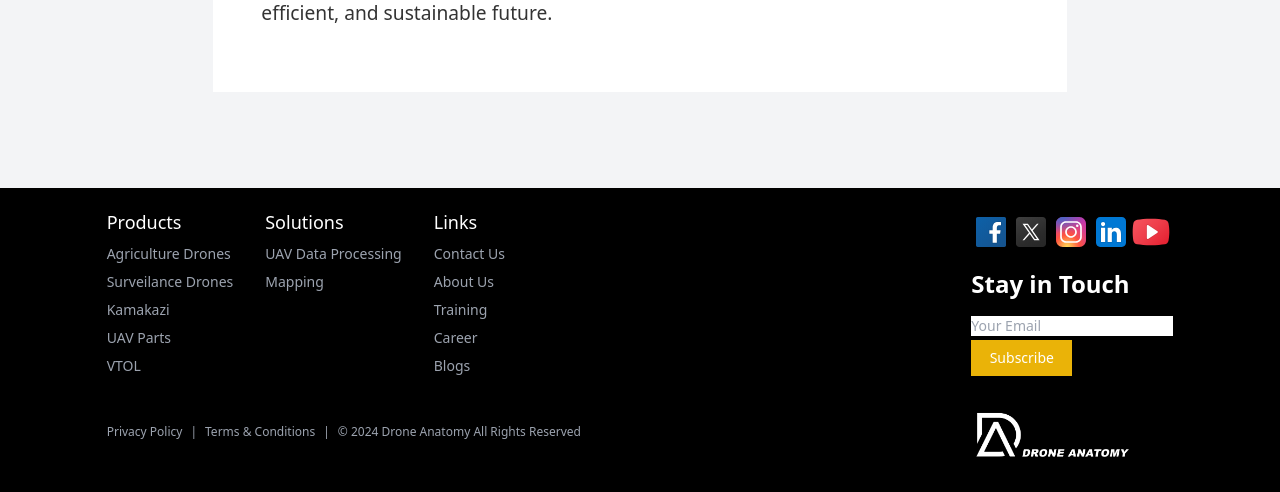
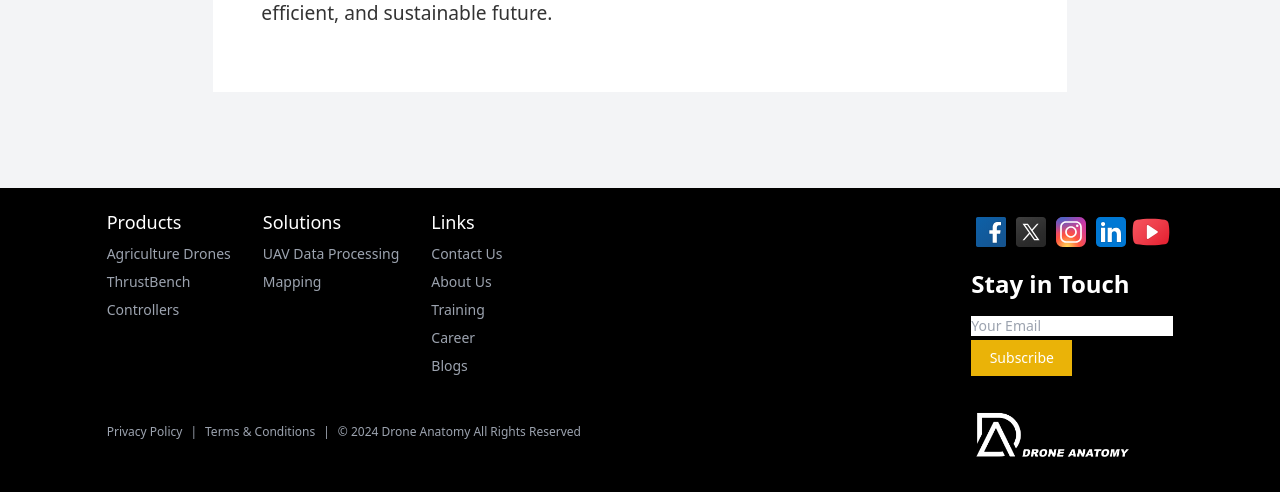
Before and after one commit to Aniket-89/drone-anatomy-website, a Django app: page /blogs/4/ in a window 1280 px wide. Shown: the part 4151-4643 px from the top of the page. Run offline with Django 5.2, Linux system fonts and the light colour scheme; data comes from the database, SQL or seed files in the repository; some libraries are stand-ins or nearby versions.

Commit message:
footer links update

```diff
--- a/templates/components/footer.html
+++ b/templates/components/footer.html
@@ -12,17 +12,11 @@
                 <a href="{% url 'core:agri-detail' %}">Agriculture Drones</a>
               </li>
               <li class="hover:text-yellow-500">
-                <a href="{% url 'core:agri-detail' %}">Surveilance Drones</a>
+                <a href="{% url 'core:agri-detail' %}">ThrustBench</a>
               </li>
               <li class="hover:text-yellow-500">
-                <a href="{% url 'core:agri-detail' %}">Kamakazi</a>
+                <a href="{% url 'core:agri-detail' %}">Controllers</a>
               </li>
-              <li class="hover:text-yellow-500">
-                <a href="{% url 'core:agri-detail' %}">UAV Parts</a>
-              </li>
-                <li class="hover:text-yellow-500">
-                    <a href="{% url 'core:agri-detail' %}">VTOL</a>
-                </li>
           </ul>
         </div>
 
```
Also changed, not shown: templates/components/header.html (+4 -4 lines).
